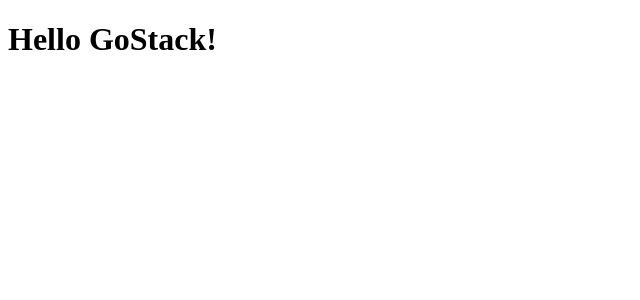
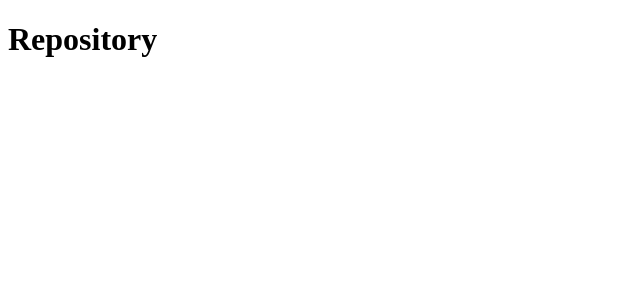
Before and after one commit to gutembergcruz/github-explorer, a React (Create React App) app: page /repository in a window 1280 px wide. Shown: the top 300 px of the page, without its empty margins (0-640 px from the left). Built offline with nearby package versions, Linux system fonts and the light colour scheme; the HTML template or start-up script is replaced by a standard one.

Commit message:
Criando rotas

```diff
--- a/package.json
+++ b/package.json
@@ -12,6 +12,7 @@
     "@types/react-dom": "^17.0.0",
     "react": "^17.0.1",
     "react-dom": "^17.0.1",
+    "react-router-dom": "^5.2.0",
     "react-scripts": "4.0.3",
     "typescript": "^4.1.2",
     "web-vitals": "^1.0.1"
@@ -39,5 +40,8 @@
       "last 1 firefox version",
       "last 1 safari version"
     ]
+  },
+  "devDependencies": {
+    "@types/react-router-dom": "^5.1.7"
   }
 }
--- a/src/App.tsx
+++ b/src/App.tsx
@@ -1,9 +1,12 @@
 import React from 'react';
+import { BrowserRouter } from 'react-router-dom';
 
-function App() {
-  return (
-    <h1>Hello GoStack!</h1>
-  );
-}
+import Routes from './routes';
+
+const App: React.FC = () => (
+  <BrowserRouter>
+    <Routes />
+  </BrowserRouter>
+)
 
 export default App;
--- /dev/null
+++ b/src/pages/Dashboard/index.tsx
@@ -0,0 +1,7 @@
+import React from 'react';
+
+const Dashboard: React.FC = () => {
+ return  <h1>Dashboard</h1>
+}
+
+export default Dashboard;
--- /dev/null
+++ b/src/pages/Repository/index.tsx
@@ -0,0 +1,7 @@
+import React from 'react';
+
+const Repository: React.FC = () => {
+ return  <h1>Repository</h1>
+}
+
+export default Repository;
--- /dev/null
+++ b/src/routes/index.tsx
@@ -0,0 +1,14 @@
+import React from 'react';
+import { Switch, Route } from 'react-router-dom';
+
+import Dashboard from '../pages/Dashboard';
+import Repository from '../pages/Repository';
+
+const Routes: React.FC = () => (
+  <Switch>
+    <Route path="/" exact component={Dashboard} />
+    <Route path="/repository" component={Repository} />
+  </Switch>
+)
+
+export default Routes;
```
Also changed, not shown: 1 other file (tests, documents, lock files or other folders).
